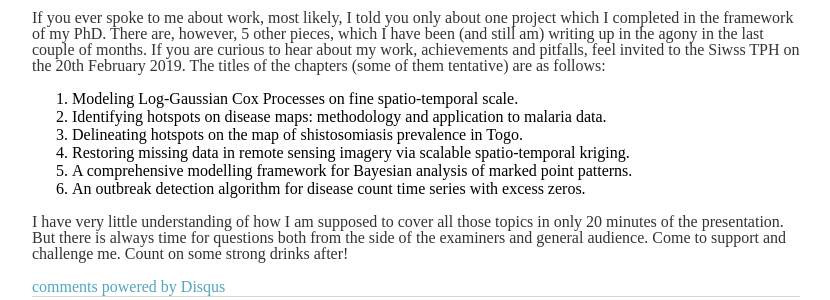
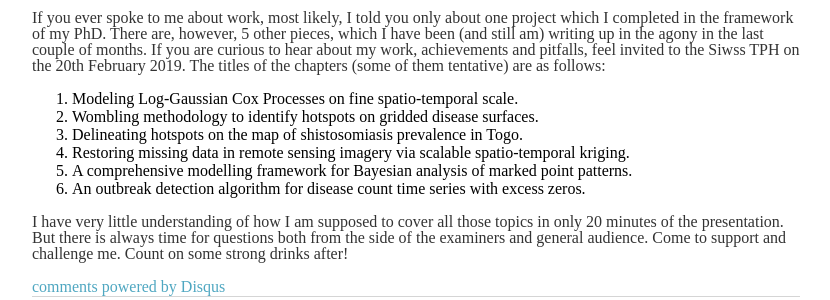
Before and after one commit to elizavetasemenova/elizavetasemenova.github.io, a Jekyll site: the page built from _posts/2019-01-02-PhD-Thesis-Defense.md, in a window 1280 px wide. Shown: the part 161-461 px from the top of the page, without its empty margins (224-1054 px from the left). Built offline with Jekyll 4.4.1, drawn with Linux system fonts in a browser that asks for light colours; comment, search, counter and statistics services are not loaded.

Commit message:
Update 2019-01-02-PhD-Thesis-Defense.md

```diff
--- a/_posts/2019-01-02-PhD-Thesis-Defense.md
+++ b/_posts/2019-01-02-PhD-Thesis-Defense.md
@@ -10,7 +10,7 @@ about my work, achievements and pitfalls, feel invited to the Siwss TPH on the 2
 of them tentative) are as follows:
 
 1. Modeling Log-Gaussian Cox Processes on fine spatio-temporal scale.
-2. Identifying hotspots on disease maps: methodology and application to malaria data.
+2. Wombling methodology to identify hotspots on gridded disease surfaces.
 3. Delineating hotspots on the map of shistosomiasis prevalence in Togo.
 4. Restoring missing data in remote sensing imagery via scalable spatio-temporal kriging.
 5. A comprehensive modelling framework for Bayesian analysis of marked point patterns.
```
